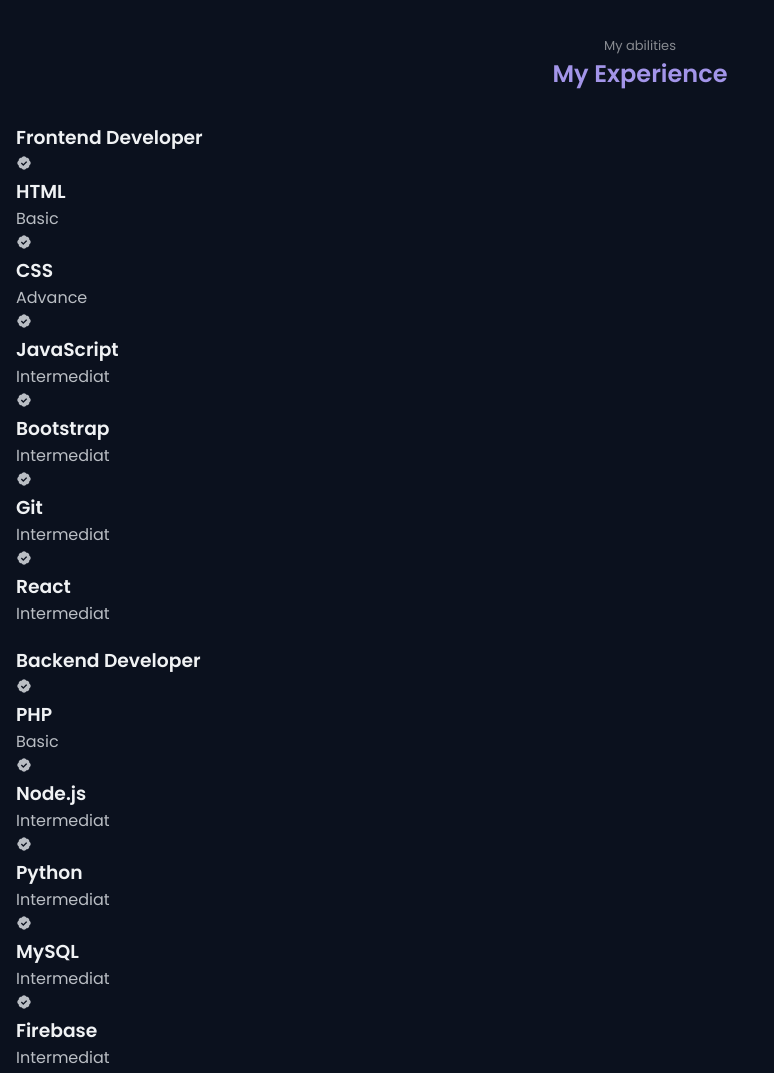
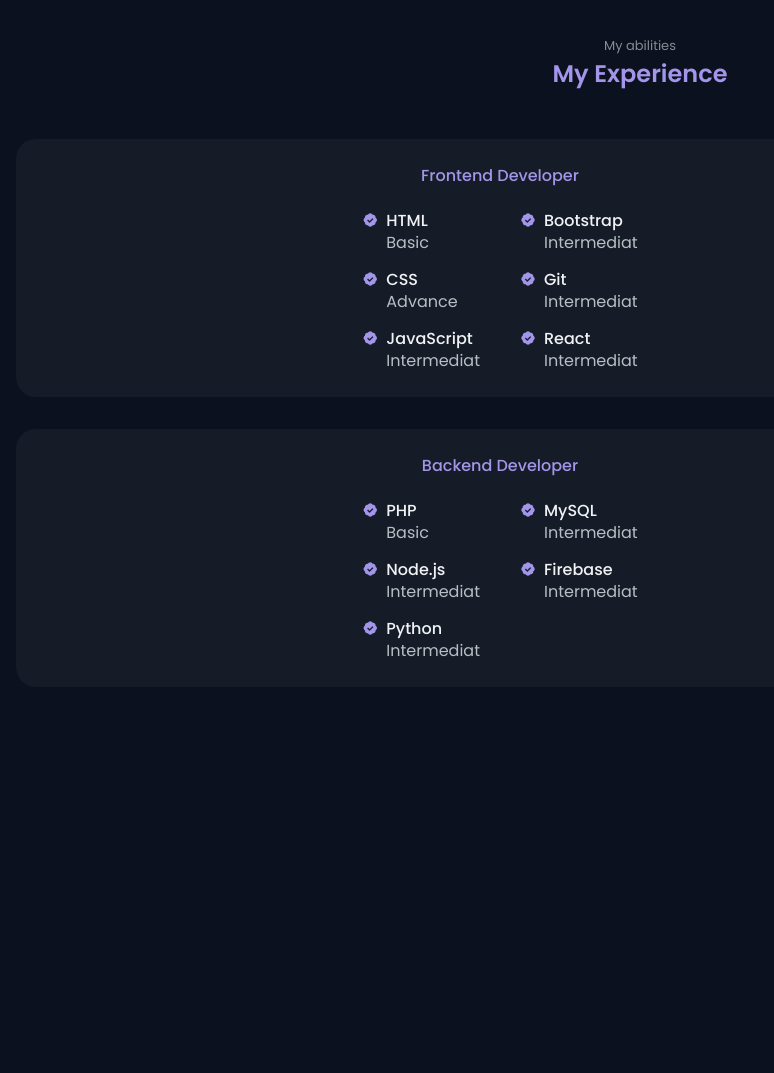
Before and after one commit to 78fatemanazari/My_Portfolio, a website: page index.html in a window 1280 px wide. Shown: the part 1420-2493 px from the top of the page, without its empty margins (0-774 px from the left). Drawn offline with nearby package versions, Linux system fonts and the light colour scheme.

Commit message:
feat:Add style to skills section

```diff
--- a/assets/css/styles.css
+++ b/assets/css/styles.css
@@ -219,8 +219,8 @@
 }
 
 /* Change background header */
-.scroll-header{
-  box-shadow: 0 4px 4px hsla(0, 0%, 4%, .3);
+.scroll-header {
+  box-shadow: 0 4px 4px hsla(0, 0%, 4%, 0.3);
 }
 
 /*=============== HOME ===============*/
@@ -392,21 +392,69 @@
   margin-bottom: 0.5rem;
 }
 
-.about__title{
+.about__title {
   font-size: var(--small-font-size);
 }
 
-.about__subtitle{
+.about__subtitle {
   font-size: var(--tiny-font-size);
 }
 
-.about__description{
+.about__description {
   margin-bottom: 2rem;
 }
 
+/*=============== SKILLS ===============*/
+.skills__container {
+  row-gap: 2rem;
+  padding-top: 1rem;
+}
 
-/*=============== SKILLS ===============*/
+.skills__content {
+  background-color: var(--container-color);
+  padding: 1.5rem;
+  border-radius: 1.25rem;
+}
 
+.skills__title{
+  font-size: var(--normal-font-size);
+  font-weight: var(--font-medium);
+  color: var(--first-color);
+  text-align: center;
+  margin-bottom: 1.5rem;
+}
+
+.skills__box{
+  display: flex;
+  justify-content: center;
+  column-gap: 2.5rem;
+}
+
+.skills__group{
+  display: grid;
+  align-content: flex-start;
+  row-gap: 1rem;
+}
+
+.skills__data{
+  display: flex;
+  column-gap: .5rem;
+}
+
+.skills .bxs-badge-check{
+  font-size: 1rem;
+  color: var(--first-color);
+}
+
+.skills__name{
+  font-size: var(--normal-font-size);
+  font-weight: var(--font-medium);
+  line-height: 18px;
+}
+
+.skills__level{
+  font-size: var(--tiny-font-size);
+}
 /*=============== SERVICES ===============*/
 
 /* Services modal */
```
